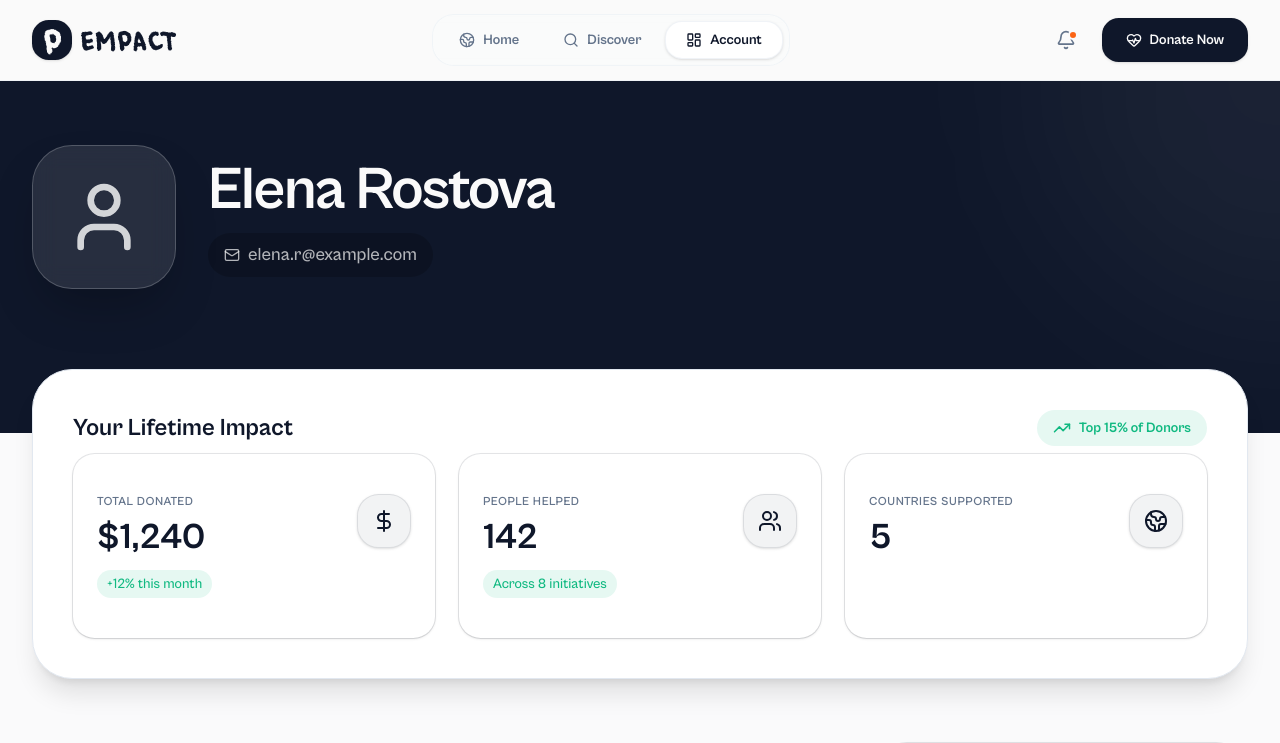
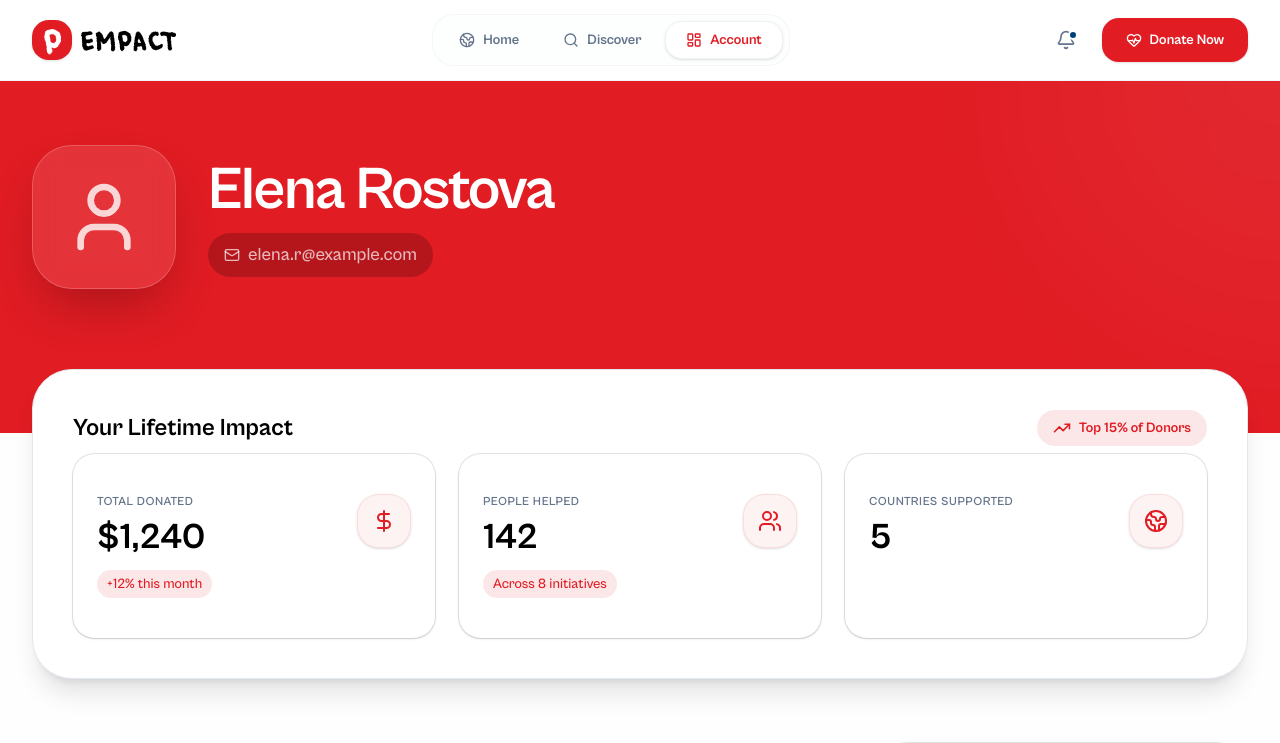
Before and after one commit to MaryamElhamidi/Empact, a Next.js app: page /account in a window 1280 px wide. Shown: the top 743 px of the page. Built offline with nearby package versions, Linux system fonts and the light colour scheme.

Commit message:
Changed globe

```diff
--- a/src/app/discover/page.tsx
+++ b/src/app/discover/page.tsx
@@ -53,11 +53,11 @@ export default function Discover() {
     return (
         <div className="flex flex-col min-h-screen bg-background pb-24">
             <div className="bg-primary text-primary-foreground pt-20 pb-28 lg:pb-32 relative overflow-hidden">
-                <div className="absolute inset-0 bg-black opacity-20" />
-                <div className="absolute inset-0 bg-[url('https://images.unsplash.com/photo-1526976663112-0059bf0cf736?q=80&w=2670&auto=format&fit=crop')] opacity-15 bg-cover bg-center mix-blend-overlay" />
+                <div className="absolute inset-0 bg-secondary opacity-50 mix-blend-multiply" />
+                <div className="absolute inset-0 bg-[url('https://images.unsplash.com/photo-1526976663112-0059bf0cf736?q=80&w=2670&auto=format&fit=crop')] opacity-10 bg-cover bg-center" />
                 <div className="container mx-auto px-4 relative z-10 lg:pl-8">
                     <h1 className="text-4xl md:text-5xl lg:text-6xl font-sans font-bold mb-6 tracking-tight">Discover Impact</h1>
-                    <p className="text-lg md:text-xl text-primary-foreground/80 max-w-2xl leading-relaxed font-medium">Find verified humanitarian opportunities curated by AI based on urgency and your past support.</p>
+                    <p className="text-lg md:text-xl text-primary-foreground max-w-2xl leading-relaxed font-medium">Find verified humanitarian opportunities curated by AI based on urgency and your past support.</p>
                 </div>
             </div>
 
--- a/src/app/globals.css
+++ b/src/app/globals.css
@@ -48,83 +48,88 @@
 }
 
 :root {
-  --background: #FAFAFA;
-  --foreground: #0F172A;
+  --background: #FFFFFF;
+  --foreground: #000000;
   --card: #FFFFFF;
-  --card-foreground: #0F172A;
+  --card-foreground: #000000;
   --popover: #FFFFFF;
-  --popover-foreground: #0F172A;
-  --primary: #0F172A;
-  --primary-foreground: #FAFAFA;
-  --secondary: #FB6415;
+  --popover-foreground: #000000;
+  --primary: #E11C23;
+  /* CBS Red */
+  --primary-foreground: #FFFFFF;
+  --secondary: #003F7A;
+  /* CBS Blue */
   --secondary-foreground: #FFFFFF;
   --muted: #F8FAFC;
   --muted-foreground: #64748B;
-  --accent: #10B981;
+  --accent: #E11C23;
   --accent-foreground: #FFFFFF;
-  --destructive: #EF4444;
+  --destructive: #000000;
+  /* Darker red or black */
   --destructive-foreground: #FFFFFF;
   --border: #E2E8F0;
   --input: #E2E8F0;
-  --ring: #FB6415;
+  --ring: #E11C23;
   --chart-1: oklch(0.809 0.105 251.813);
   --chart-2: oklch(0.623 0.214 259.815);
   --chart-3: oklch(0.546 0.245 262.881);
   --chart-4: oklch(0.488 0.243 264.376);
   --chart-5: oklch(0.424 0.199 265.638);
   --radius: 0.75rem;
-  --sidebar: #FAFAFA;
-  --sidebar-foreground: #0F172A;
-  --sidebar-primary: #0F172A;
-  --sidebar-primary-foreground: #FAFAFA;
+  --sidebar: #FFFFFF;
+  --sidebar-foreground: #000000;
+  --sidebar-primary: #E11C23;
+  --sidebar-primary-foreground: #FFFFFF;
   --sidebar-accent: #F8FAFC;
-  --sidebar-accent-foreground: #0F172A;
+  --sidebar-accent-foreground: #000000;
   --sidebar-border: #E2E8F0;
-  --sidebar-ring: #FB6415;
+  --sidebar-ring: #E11C23;
 }
 
 .dark {
-  --background: #0F172A;
-  --foreground: #FAFAFA;
-  --card: #1E293B;
-  --card-foreground: #FAFAFA;
-  --popover: #1E293B;
-  --popover-foreground: #FAFAFA;
-  --primary: #FB6415;
-  --primary-foreground: #FAFAFA;
-  --secondary: #10B981;
+  --background: #FFFFFF;
+  --foreground: #000000;
+  --card: #F8FAFC;
+  --card-foreground: #000000;
+  --popover: #F8FAFC;
+  --popover-foreground: #000000;
+  --primary: #E11C23;
+  --primary-foreground: #FFFFFF;
+  --secondary: #003F7A;
   --secondary-foreground: #FFFFFF;
-  --muted: #0F172A;
+  --muted: #F1F5F9;
   --muted-foreground: #64748B;
-  --accent: #10B981;
+  --accent: #E11C23;
   --accent-foreground: #FFFFFF;
-  --destructive: #EF4444;
+  --destructive: #000000;
   --destructive-foreground: #FFFFFF;
-  --border: #1E293B;
-  --input: #1E293B;
-  --ring: #FB6415;
+  --border: #E2E8F0;
+  --input: #E2E8F0;
+  --ring: #E11C23;
   --chart-1: oklch(0.809 0.105 251.813);
   --chart-2: oklch(0.623 0.214 259.815);
   --chart-3: oklch(0.546 0.245 262.881);
   --chart-4: oklch(0.488 0.243 264.376);
   --chart-5: oklch(0.424 0.199 265.638);
-  --sidebar: #0F172A;
-  --sidebar-foreground: #FAFAFA;
-  --sidebar-primary: #FB6415;
-  --sidebar-primary-foreground: #FAFAFA;
-  --sidebar-accent: #1E293B;
-  --sidebar-accent-foreground: #FAFAFA;
-  --sidebar-border: #1E293B;
-  --sidebar-ring: #FB6415;
+  --sidebar: #FFFFFF;
+  --sidebar-foreground: #000000;
+  --sidebar-primary: #E11C23;
+  --sidebar-primary-foreground: #FFFFFF;
+  --sidebar-accent: #F8FAFC;
+  --sidebar-accent-foreground: #000000;
+  --sidebar-border: #E2E8F0;
+  --sidebar-ring: #E11C23;
 }
 
 @layer base {
   * {
     @apply border-border outline-ring/50;
   }
+
   body {
     @apply bg-background text-foreground;
   }
+
   html {
     @apply font-sans;
   }
--- a/src/app/page.tsx
+++ b/src/app/page.tsx
@@ -43,9 +43,9 @@ export default function Home() {
       </section>
 
       <section className="w-full bg-primary text-primary-foreground py-24 sm:py-32 relative overflow-hidden">
-        <div className="absolute inset-0 bg-black opacity-30 mix-blend-multiply" />
+        <div className="absolute inset-0 bg-secondary opacity-90 mix-blend-overlay" />
         <div className="absolute inset-x-0 top-0 h-32 bg-gradient-to-b from-background to-transparent opacity-10" />
-        <div className="absolute inset-0 bg-[url('https://images.unsplash.com/photo-1488521787991-ed7bbaae773c?q=80&w=2670&auto=format&fit=crop')] opacity-15 bg-cover bg-center mix-blend-overlay" />
+        <div className="absolute inset-0 bg-[url('https://images.unsplash.com/photo-1488521787991-ed7bbaae773c?q=80&w=2670&auto=format&fit=crop')] opacity-10 bg-cover bg-center" />
         <div className="container mx-auto px-4 relative z-10">
           <div className="text-center mb-16 md:mb-24">
             <h2 className="text-sm font-bold tracking-widest uppercase text-secondary mb-4 drop-shadow-md">• Global Impact To Date •</h2>
--- a/src/components/account/WalletCard.tsx
+++ b/src/components/account/WalletCard.tsx
@@ -2,7 +2,6 @@ import { CreditCard, Plus, Settings2 } from "lucide-react";
 import { Card, CardContent } from "@/components/ui/card";
 import { Button } from "@/components/ui/button";
 import { Separator } from "@/components/ui/separator";
-
 export function WalletCard() {
     return (
         <Card className="rounded-[2rem] border-border bg-card shadow-sm overflow-hidden">
--- a/src/components/ui/globe.tsx
+++ b/src/components/ui/globe.tsx
@@ -12,7 +12,7 @@ export function Globe({ className }: { className?: string }) {
         if (!canvasRef.current) return;
 
         // Convert hex to rgb format (0-1)
-        // Deep Blue: #0F172A -> 15/255, 23/255, 42/255 -> 0.058, 0.09, 0.164
+        // White: #FFFFFF -> 1, 1, 1
         // Orange: #FB6415 -> 251/255, 100/255, 21/255 -> 0.984, 0.392, 0.082
         const globe = createGlobe(canvasRef.current, {
             devicePixelRatio: 2,
@@ -24,7 +24,7 @@ export function Globe({ className }: { className?: string }) {
             diffuse: 1.2,
             mapSamples: 16000,
             mapBrightness: 6,
-            baseColor: [0.058, 0.09, 0.164],
+            baseColor: [1, 1, 1],
             markerColor: [0.984, 0.392, 0.082],
             glowColor: [0.9, 0.9, 0.9], // soft bright glow
             markers: [
```
